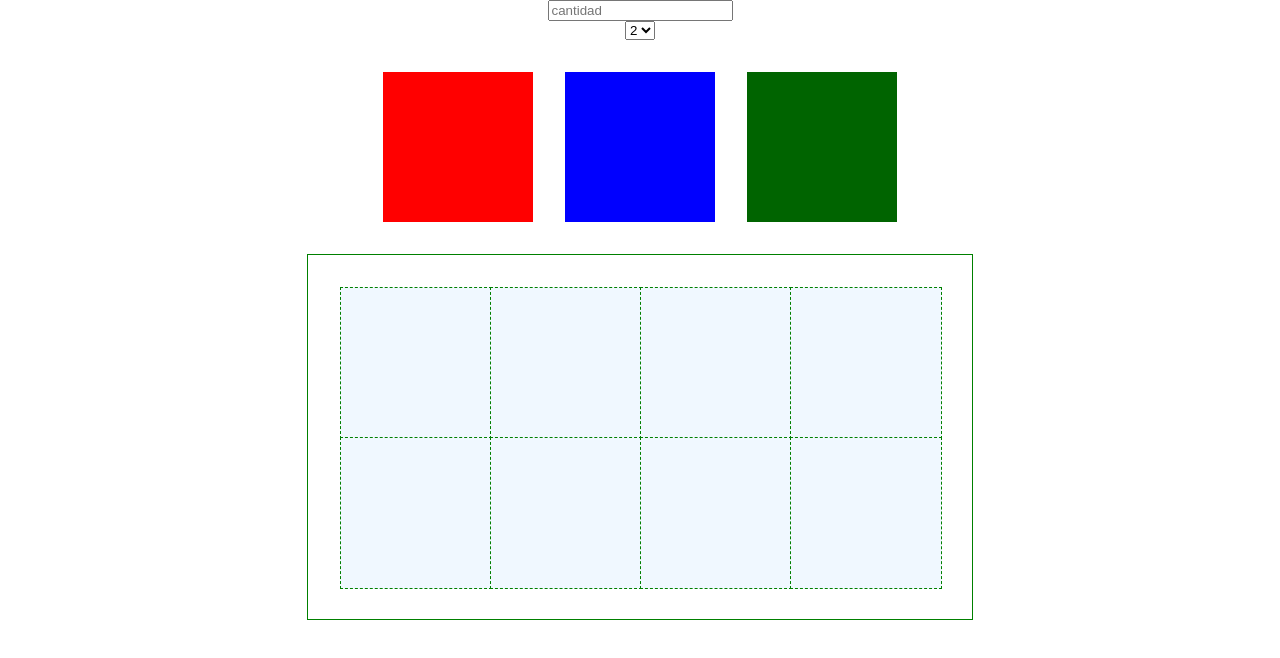
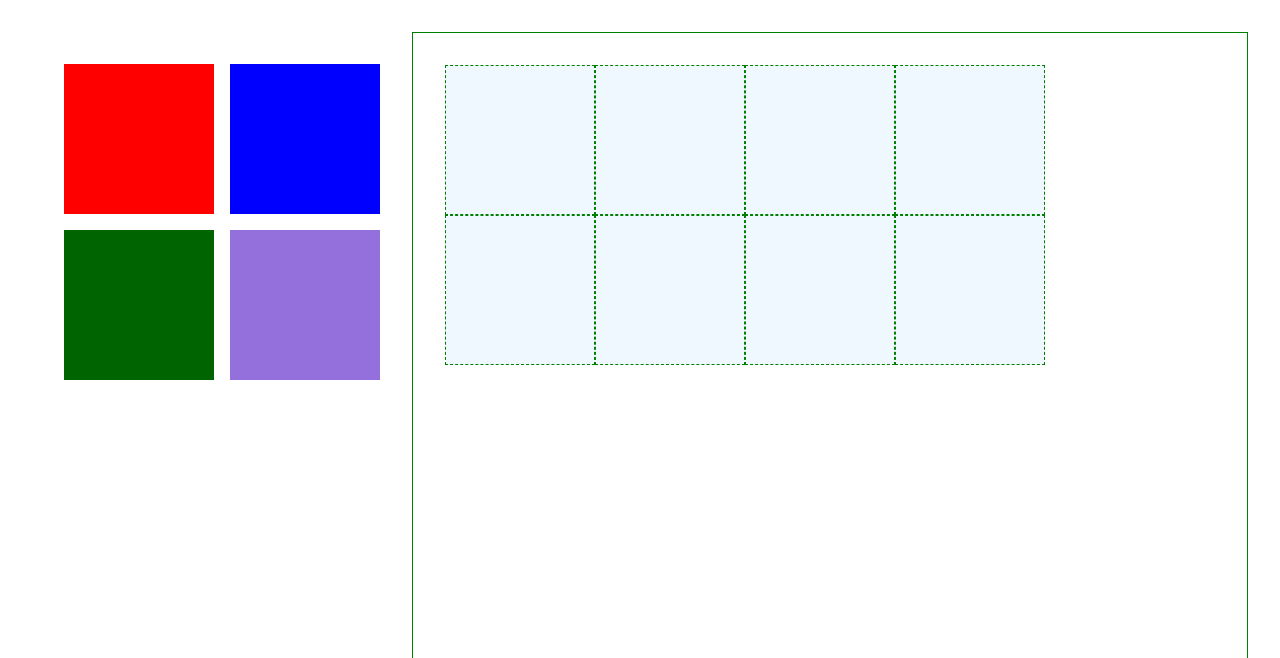
Before and after one commit to rafael-arrieta/tableros-electricos, a React (Create React App) app: page / in a window 1280 px wide. Shown: the top 658 px of the page. Built offline with nearby package versions, Linux system fonts and the light colour scheme.

Commit message:
implementacion dnd y doc

```diff
--- a/src/App.css
+++ b/src/App.css
@@ -1,14 +1,23 @@
+*{
+    box-sizing: border-box;
+}
 .App {
-    box-sizing: border-box;
+
     text-align: center;
     height: 100vh;
     width: 100%;
     display: flex;
-    flex-direction: column;
-
+    flex-direction: row;
     align-items: center;
 }
 
+.container{
+    height: 90vh;
+    width: 100%;
+    display: grid;
+    grid-template-columns: 1fr 6fr;
+    padding: 2em;
+}
 .drag__square-1{
     height: 150px;
     width: 150px;
@@ -53,8 +62,10 @@ slot{
     height: 150px;
     background-color: aliceblue;
 }
-.square__container{
-    display: flex;
+.item__container{
+    display: grid;
+    grid-template-columns: repeat(2 ,150px);
+    grid-template-rows: repeat(2 ,150px);
     padding: 2em;
-    gap: 2em;
+    gap: 1em
 }
--- a/src/App.js
+++ b/src/App.js
@@ -33,20 +33,20 @@ function App() {
             name: 'bornera de tierra',
             image: '',
             slots: 1
+        },
+        {
+            id: 4,
+            name: 'protector',
+            image: '',
+            slots: 2
         }
+
     ]
 
 
     return (
-        <div className="App">
-            <input placeholder="cantidad"></input>
-            <select>
-                <option>2</option>
-                <option>4</option>
-                <option>8</option>
-            </select>
-
-            <div className="square__container">
+        <div className="container">
+            <div className="item__container">
                 {itemsArray.map((item,i)=> <Square id={item.id} key={i} sendId={sendId} />)}
             </div>
 
--- a/src/components/Square.jsx
+++ b/src/components/Square.jsx
@@ -5,6 +5,7 @@ function Square({id,sendId}){
             className={"drag__square-"+id}
             draggable="true"
             onDragStart={()=>{sendId(id)}}
+            onTouchStart={()=>{sendId(id)}}
         ></div>
     )
 }
```
Also changed, not shown: 1 other file (tests, documents, lock files or other folders).
